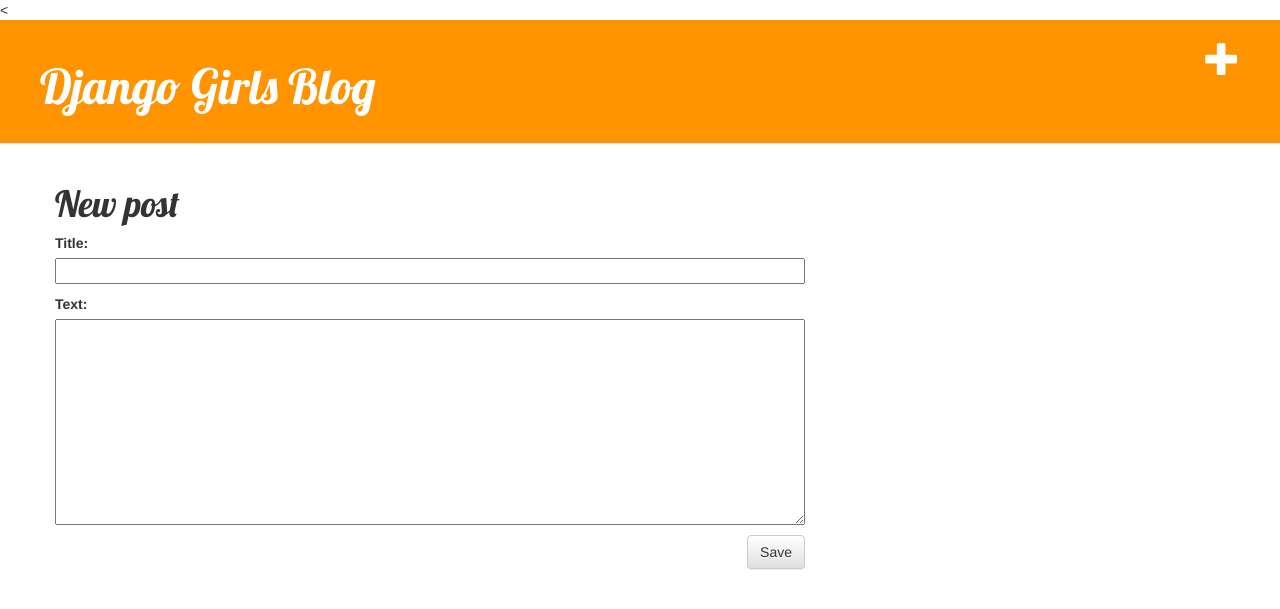
After one commit to sdatv8/my-first-blog, a Django app: page /post/new/ in a window 1280 px wide. The commit adds this page. Shown: the top 609 px of the page. Run offline with Django 3.2, Linux system fonts and the light colour scheme; a user stored in the database is signed in; some libraries are stand-ins or nearby versions.

Commit message:
finish commit rss_news

```diff
--- /dev/null
+++ b/rss/apps/rss_news/forms.py
@@ -0,0 +1,7 @@
+from django import forms
+from .models import Post
+
+class PostForm(forms.ModelForm):
+    class Meta:
+        model = Post
+        fields = ('title', 'text',)
--- a/rss/apps/rss_news/models.py
+++ b/rss/apps/rss_news/models.py
@@ -1,6 +1,7 @@
 from django.db import models
 from django.conf import settings
 from django.utils import timezone
+from django.shortcuts import render, get_object_or_404
 
 class Post(models.Model):
     author = models.ForeignKey(settings.AUTH_USER_MODEL, on_delete=models.CASCADE)
--- /dev/null
+++ b/rss/apps/rss_news/static/css/rss_news.css
@@ -0,0 +1,46 @@
+.page-header {
+    background-color: #ff9400;
+    margin-top: 0;
+    padding: 20px 20px 20px 40px;
+}
+
+.page-header h1, .page-header h1 a, .page-header h1 a:visited, .page-header h1 a:active {
+    color: #ffffff;
+    font-size: 36pt;
+    text-decoration: none;
+}
+
+.content {
+    margin-left: 40px;
+}
+
+h1, h2, h3, h4 {
+    font-family: 'Lobster', cursive;
+}
+
+.date {
+    color: #828282;
+}
+
+.save {
+    float: right;
+}
+
+.post-form textarea, .post-form input {
+    width: 100%;
+}
+
+.top-menu, .top-menu:hover, .top-menu:visited {
+    color: #ffffff;
+    float: right;
+    font-size: 26pt;
+    margin-right: 20px;
+}
+
+.post {
+    margin-bottom: 70px;
+}
+
+.post h1 a, .post h1 a:visited {
+    color: #000000;
+}
--- /dev/null
+++ b/rss/apps/rss_news/templates/rss_news/base.html
@@ -0,0 +1,26 @@
+{% load static %}
+<html>
+    <head>
+        <title>Django Girls blog</title>
+        <link rel="stylesheet" href="//maxcdn.bootstrapcdn.com/bootstrap/3.2.0/css/bootstrap.min.css">
+        <link rel="stylesheet" href="//maxcdn.bootstrapcdn.com/bootstrap/3.2.0/css/bootstrap-theme.min.css">
+        <link href='//fonts.googleapis.com/css?family=Lobster&subset=latin,latin-ext' rel='stylesheet' type='text/css'>
+        <link rel="stylesheet" href="{% static 'css/rss_news.css' %}">
+    </head>
+    <body>
+        <div class="page-header">
+            {% if user.is_authenticated %}
+                <a href="{% url 'post_new' %}" class="top-menu"><span class="glyphicon glyphicon-plus"></span></a>
+            {% endif %}
+            <h1><a href="/">Django Girls Blog</a></h1>
+        </div>
+        <div class="content container">
+            <div class="row">
+                <div class="col-md-8">
+                {% block content %}
+                {% endblock %}
+                </div>
+            </div>
+        </div>
+    </body>
+</html>
--- /dev/null
+++ b/rss/apps/rss_news/templates/rss_news/post_edit.html
@@ -0,0 +1,9 @@
+<{% extends 'rss_news/base.html' %}
+{% block content %}
+    <h1> New post </h1>
+    <form method="POST" class="post-form">
+        {% csrf_token %}
+        {{form.as_p}}
+        <button type="submit" class="save btn btn-default">Save</button>
+    </form>
+{% endblock %}
--- a/rss/apps/rss_news/urls.py
+++ b/rss/apps/rss_news/urls.py
@@ -4,4 +4,7 @@ from rss.apps.rss_news import views
 
 urlpatterns = [
     path('', views.index),
+    path('post/<int:pk>/', views.post_detail, name='post_detail'),
+    path('post/new/', views.post_new, name='post_new'),
+    path('post/<int:pk>/edit/', views.post_edit, name='post_edit'),
 ]
--- a/rss/apps/rss_news/views.py
+++ b/rss/apps/rss_news/views.py
@@ -1,12 +1,50 @@
 from django.http import HttpResponse
-from django.shortcuts import render
+from django.utils import timezone
+from .models import Post
+from django.shortcuts import render, get_object_or_404, redirect
 import random
+from .forms import PostForm
+
 
 def index(request):
-
+    posts = Post.objects.filter(published_date__lte=timezone.now()).order_by('published_date')
     number = random.randrange(0, 100)
     context = {
-        'value': 'Hello Python!',
-        'number': str(number),
+        'posts':posts,
     }
-    return render(request, "index.html", context)
+
+    return render(request, "rss_news/index.html", context)
+
+def post_detail(request, pk):
+    Post.objects.get(pk=pk)
+    post = get_object_or_404(Post, pk=pk)
+    return render(request, 'rss_news/post_detail.html', {'post': post})
+
+def post_new(request):
+    #Первая: когда мы только зашли на страницу и хотим получить пустую форму. Вторая: когда мы возвращаемся к представлению со всей информацией, которую мы ввели в форму.
+    if request.method == "POST":
+        form = PostForm(request.POST)
+        # корректна ли форма (все ли необходимые поля заполнены и не отправлено ли некорректных значений)
+        if form.is_valid():
+            post = form.save(commit=False)
+            post.author = request.user
+            post.published_date = timezone.now()
+            post.save()
+            return redirect('post_detail', pk=post.pk)
+    else:
+        form = PostForm()
+    return render(request, 'rss_news/post_edit.html', {'form':form})
+
+def post_edit(request, pk):
+    post = get_object_or_404(Post, pk=pk)
+    if request.method == "POST":
+        form = PostForm(request.POST, instance=post)
+        if form.is_valid():
+            post = form.save(commit=False)
+            post.author = request.user
+            post.published_date = timezone.now()
+            post.save()
+            return redirect('post_detail', pk=post.pk)
+    else:
+        form = PostForm(instance=post)
+    return render(request, 'rss_news/post_edit.html', {'form': form})
--- a/rss/urls.py
+++ b/rss/urls.py
@@ -18,5 +18,5 @@ from django.urls import path, include
 
 urlpatterns = [
     path('admin/', admin.site.urls),
-    path('rss_news/',include('rss.apps.rss_news.urls')),
+    path('',include('rss.apps.rss_news.urls')),
 ]
```
Also changed, not shown: rss/apps/rss_news/templates/index.html (deleted, +0 -62 lines), rss/apps/rss_news/templates/my_bootstrap3.html (+36 -4 lines), rss/apps/rss_news/templates/rss_news/index.html (added, +12 -0 lines), rss/apps/rss_news/templates/rss_news/post_detail.html (added, +15 -0 lines), db.sqlite3.
